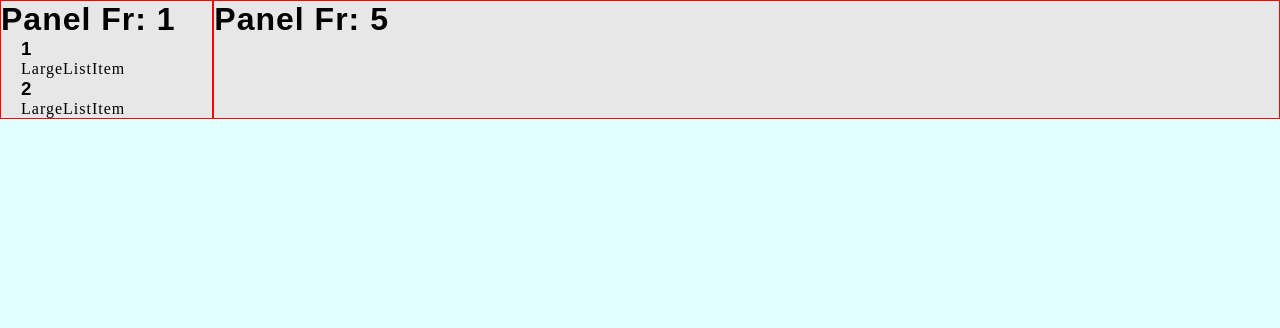
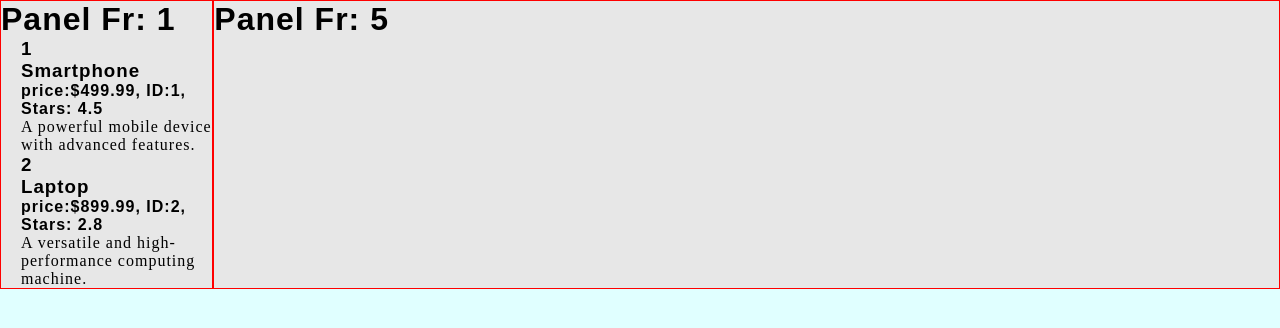
Before and after one commit to pdharma01/react-design-patterns-02-tsc, a React (Vite) app: page / in a window 1280 px wide. Shown: the top 328 px of the page. Built offline with nearby package versions, Linux system fonts and the light colour scheme.

Commit message:
list item wip

```diff
--- a/src/App.tsx
+++ b/src/App.tsx
@@ -49,7 +49,7 @@ const tempData = [
 ]
 
 function App() {
-  const [count, setCount] = useState(0)
+  const [products, setProducts] = useState(tempData.slice(0, 2))
 
   return (
     <>
@@ -57,8 +57,8 @@ function App() {
 
         <SplitScreenPanel fr={1} >
           <RegularList
-            items={tempData.slice(0, 2)}
-            resourceName="products"
+            items={products}
+            resourceName="product"
             itemComponent={LargeListItem}
           />
         </SplitScreenPanel>
--- a/src/components/LargeListItem.tsx
+++ b/src/components/LargeListItem.tsx
@@ -1,6 +1,18 @@
-const LargeListItem = ({product}) => {
+import { ProductType } from "./types"
+
+const LargeListItem = ({ product } :object): React.ReactNode => {
+
+  const { id, name, price, description, rating } = product || {}
+
+
   return (
-    <div>LargeListItem</div>
+    product ?
+      (<div>
+        <h3>{name}</h3>
+        <h4>price:${price}, ID:{id}, Stars: {rating} </h4>
+        <p>{description} </p>
+
+      </div>) : null
   )
 }
 
```
Also changed, not shown: src/components/types.tsx (+8 -0 lines).
